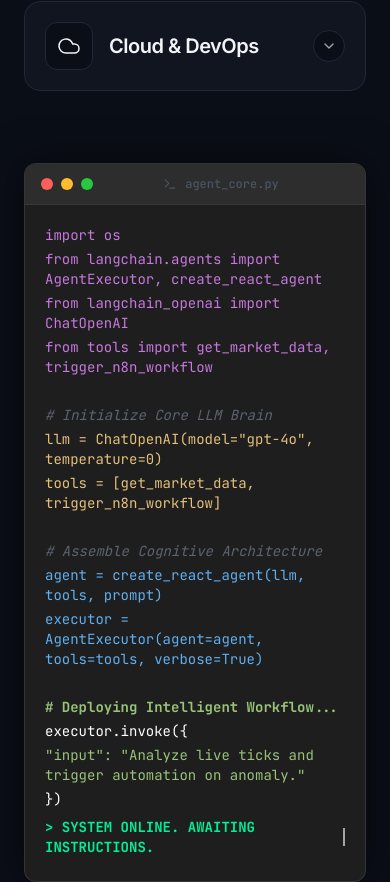
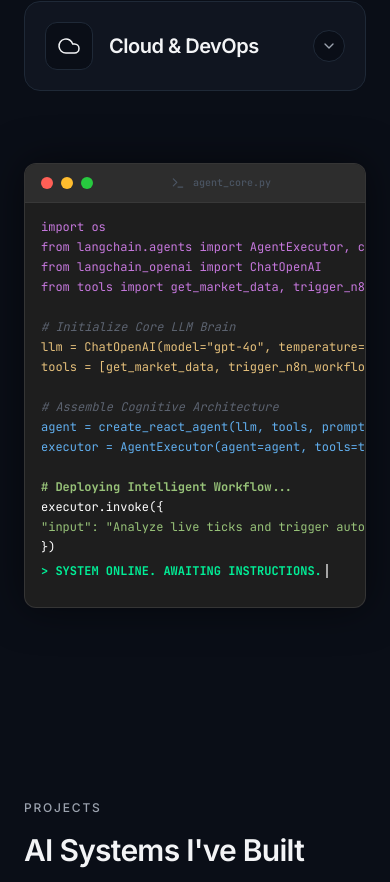
Before and after one commit to mohitsinghal1206/Mohit-Singhal-Portfolio, a Next.js app: page / in a window 390 px wide. Shown: the part 2087-2969 px from the top of the page. Built offline with nearby package versions, Linux system fonts and the light colour scheme.

Commit message:
style: Make Live Terminal horizontally scrollable and responsive on mobile

```diff
--- a/src/components/animations/live-terminal.tsx
+++ b/src/components/animations/live-terminal.tsx
@@ -27,7 +27,7 @@ const codeLines = [
 
 export function LiveTerminal() {
   return (
-    <div className="w-full max-w-[500px] rounded-xl overflow-hidden bg-[#1E1E1E] border border-white/10 shadow-[0_0_40px_rgba(0,0,0,0.5)] font-mono text-sm mx-auto">
+    <div className="w-full max-w-[500px] rounded-xl overflow-hidden bg-[#1E1E1E] border border-white/10 shadow-[0_0_40px_rgba(0,0,0,0.5)] font-mono text-xs md:text-sm mx-auto">
       {/* Terminal Header */}
       <div className="flex items-center px-4 py-3 bg-[#2D2D2D] border-b border-white/5">
         <div className="flex gap-2">
@@ -35,22 +35,22 @@ export function LiveTerminal() {
           <div className="w-3 h-3 rounded-full bg-[#FFBD2E]" />
           <div className="w-3 h-3 rounded-full bg-[#27C93F]" />
         </div>
-        <div className="flex-1 flex justify-center items-center gap-2 text-xs text-muted-dark font-medium">
+        <div className="flex-1 flex justify-center items-center gap-2 text-[10px] md:text-xs text-muted-dark font-medium">
           <Terminal size={14} />
           agent_core.py
         </div>
       </div>
 
       {/* Terminal Body */}
-      <div className="p-5 relative">
+      <div className="p-4 md:p-5 relative overflow-x-auto whitespace-nowrap scrollbar-thin scrollbar-thumb-white/10 scrollbar-track-transparent pb-6">
         {codeLines.map((line, index) => (
-          <div key={index} className={`mb-1 ${line.color} flex items-center min-h-[20px]`}>
+          <div key={index} className={`mb-1 ${line.color} flex items-center min-h-[16px] md:min-h-[20px] w-max pr-4`}>
             <span>{line.text}</span>
             {index === codeLines.length - 1 && (
               <motion.div
                 animate={{ opacity: [1, 0, 1] }}
                 transition={{ duration: 1, repeat: Infinity, ease: "linear" }}
-                className="w-[2px] h-[18px] bg-white ml-1 shrink-0"
+                className="w-[2px] h-[14px] md:h-[18px] bg-white ml-1 shrink-0"
               />
             )}
           </div>
```
